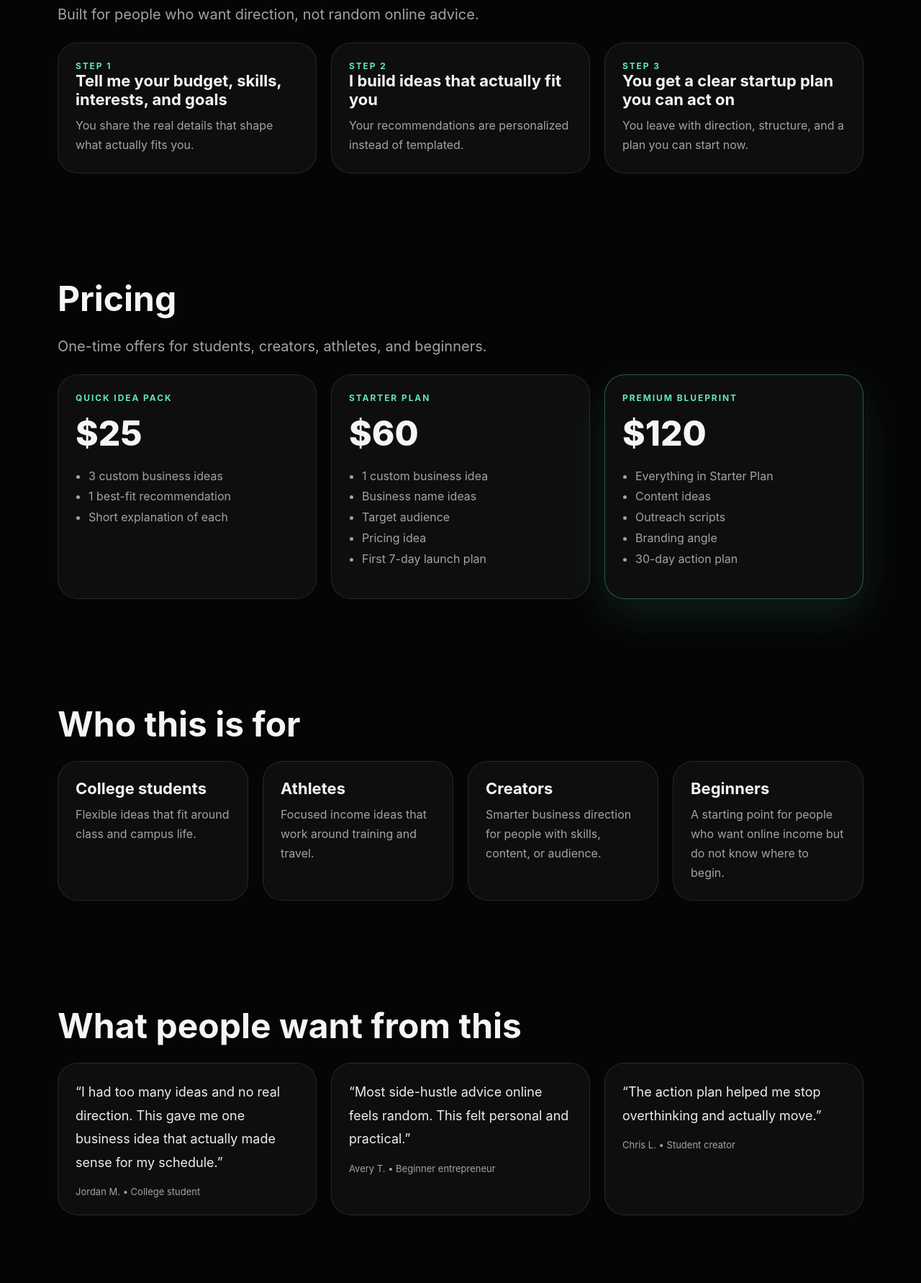
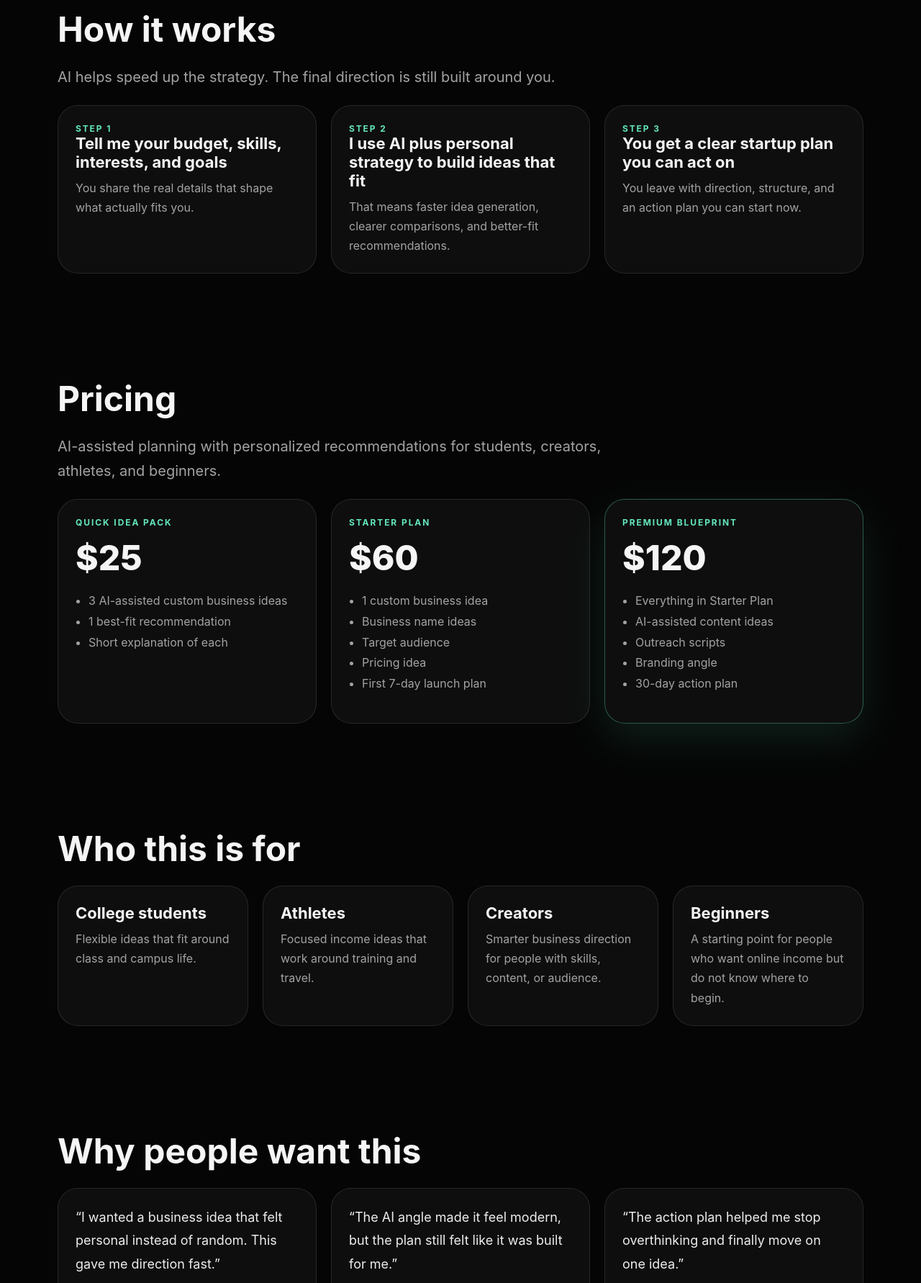
Before and after one commit to owenleoe-tech/idea-to-income-studio-site, a plain HTML site: page index.html/index.html in a window 1280 px wide. Shown: the part 1018-2800 px from the top of the page at 72% size. Drawn offline with Linux system fonts and the light colour scheme.

Commit message:
Update index.html

```diff
--- a/index.html/index.html
+++ b/index.html/index.html
@@ -4,7 +4,7 @@
     <meta charset="UTF-8" />
     <meta name="viewport" content="width=device-width, initial-scale=1.0" />
     <title>Idea to Income Studio</title>
-    <meta name="description" content="Custom business ideas and startup plans for students, creators, athletes, and beginners." />
+    <meta name="description" content="AI-powered business ideas and startup plans for students, creators, athletes, and beginners." />
     <style>
       :root {
         --bg: #050505;
@@ -37,7 +37,7 @@
       .eyebrow { display:inline-block; padding: 8px 14px; border: 1px solid var(--line); border-radius: 999px; color: var(--muted); font-size: 12px; letter-spacing: .2em; text-transform: uppercase; }
       h1 { font-size: clamp(44px, 8vw, 88px); line-height: .98; margin: 18px 0 16px; max-width: 820px; }
       h2 { font-size: clamp(30px, 4vw, 48px); margin: 0 0 12px; }
-      p.lead { max-width: 720px; color: var(--muted); font-size: 20px; line-height: 1.7; }
+      p.lead { max-width: 760px; color: var(--muted); font-size: 20px; line-height: 1.7; }
       .actions { display:flex; flex-wrap:wrap; gap: 14px; margin-top: 28px; }
       .grid { display:grid; gap: 20px; }
       .stats, .steps, .pricing, .people, .testimonials, .contact-grid { grid-template-columns: repeat(auto-fit, minmax(220px, 1fr)); }
@@ -77,28 +77,28 @@
     </div>
 
     <section class="hero wrap">
-      <span class="eyebrow">Custom Business Planning</span>
-      <h1>Custom business ideas built for your situation.</h1>
-      <p class="lead">Idea to Income Studio creates personalized side-hustle and business plans based on your budget, skills, interests, and goals.</p>
+      <span class="eyebrow">AI Business Planning</span>
+      <h1>AI-powered business ideas built for your situation.</h1>
+      <p class="lead">Idea to Income Studio combines AI-assisted idea generation with personal strategy to build startup plans around your budget, skills, interests, and goals.</p>
       <div class="actions">
         <a class="button primary" href="#contact">Get Started</a>
         <a class="button secondary" href="#pricing">See Pricing</a>
       </div>
       <div class="grid stats" style="margin-top:32px;">
-        <div class="card"><h3>1:1 fit</h3><div class="muted">Recommendations built around your actual schedule, skills, and starting point.</div></div>
+        <div class="card"><h3>AI-assisted fit</h3><div class="muted">Ideas shaped around your strengths, available time, and the kind of online income you want.</div></div>
         <div class="card"><h3>One-time</h3><div class="muted">Simple one-time pricing with no subscription pressure.</div></div>
-        <div class="card"><h3>Action-first</h3><div class="muted">Clear next steps so you stop guessing and start moving.</div></div>
+        <div class="card"><h3>Action-first</h3><div class="muted">You get a clear business direction and next steps you can actually use.</div></div>
       </div>
     </section>
 
     <section id="how">
       <div class="wrap">
         <h2>How it works</h2>
-        <p class="lead">Built for people who want direction, not random online advice.</p>
+        <p class="lead">AI helps speed up the strategy. The final direction is still built around you.</p>
         <div class="grid steps" style="margin-top:22px;">
           <div class="card"><div class="tag">Step 1</div><h3>Tell me your budget, skills, interests, and goals</h3><div class="muted">You share the real details that shape what actually fits you.</div></div>
-          <div class="card"><div class="tag">Step 2</div><h3>I build ideas that actually fit you</h3><div class="muted">Your recommendations are personalized instead of templated.</div></div>
-          <div class="card"><div class="tag">Step 3</div><h3>You get a clear startup plan you can act on</h3><div class="muted">You leave with direction, structure, and a plan you can start now.</div></div>
+          <div class="card"><div class="tag">Step 2</div><h3>I use AI plus personal strategy to build ideas that fit</h3><div class="muted">That means faster idea generation, clearer comparisons, and better-fit recommendations.</div></div>
+          <div class="card"><div class="tag">Step 3</div><h3>You get a clear startup plan you can act on</h3><div class="muted">You leave with direction, structure, and an action plan you can start now.</div></div>
         </div>
       </div>
     </section>
@@ -106,11 +106,11 @@
     <section id="pricing">
       <div class="wrap">
         <h2>Pricing</h2>
-        <p class="lead">One-time offers for students, creators, athletes, and beginners.</p>
+        <p class="lead">AI-assisted planning with personalized recommendations for students, creators, athletes, and beginners.</p>
         <div class="grid pricing" style="margin-top:22px;">
-          <div class="card"><div class="tag">Quick Idea Pack</div><div class="price">$25</div><ul><li>3 custom business ideas</li><li>1 best-fit recommendation</li><li>Short explanation of each</li></ul></div>
+          <div class="card"><div class="tag">Quick Idea Pack</div><div class="price">$25</div><ul><li>3 AI-assisted custom business ideas</li><li>1 best-fit recommendation</li><li>Short explanation of each</li></ul></div>
           <div class="card"><div class="tag">Starter Plan</div><div class="price">$60</div><ul><li>1 custom business idea</li><li>Business name ideas</li><li>Target audience</li><li>Pricing idea</li><li>First 7-day launch plan</li></ul></div>
-          <div class="card highlight"><div class="tag">Premium Blueprint</div><div class="price">$120</div><ul><li>Everything in Starter Plan</li><li>Content ideas</li><li>Outreach scripts</li><li>Branding angle</li><li>30-day action plan</li></ul></div>
+          <div class="card highlight"><div class="tag">Premium Blueprint</div><div class="price">$120</div><ul><li>Everything in Starter Plan</li><li>AI-assisted content ideas</li><li>Outreach scripts</li><li>Branding angle</li><li>30-day action plan</li></ul></div>
         </div>
       </div>
     </section>
@@ -129,11 +129,11 @@
 
     <section>
       <div class="wrap">
-        <h2>What people want from this</h2>
+        <h2>Why people want this</h2>
         <div class="grid testimonials" style="margin-top:22px;">
-          <div class="card"><div class="quote">“I had too many ideas and no real direction. This gave me one business idea that actually made sense for my schedule.”</div><div class="sub" style="margin-top:16px;">Jordan M. • College student</div></div>
-          <div class="card"><div class="quote">“Most side-hustle advice online feels random. This felt personal and practical.”</div><div class="sub" style="margin-top:16px;">Avery T. • Beginner entrepreneur</div></div>
-          <div class="card"><div class="quote">“The action plan helped me stop overthinking and actually move.”</div><div class="sub" style="margin-top:16px;">Chris L. • Student creator</div></div>
+          <div class="card"><div class="quote">“I wanted a business idea that felt personal instead of random. This gave me direction fast.”</div><div class="sub" style="margin-top:16px;">Jordan M. • College student</div></div>
+          <div class="card"><div class="quote">“The AI angle made it feel modern, but the plan still felt like it was built for me.”</div><div class="sub" style="margin-top:16px;">Avery T. • Beginner entrepreneur</div></div>
+          <div class="card"><div class="quote">“The action plan helped me stop overthinking and finally move on one idea.”</div><div class="sub" style="margin-top:16px;">Chris L. • Student creator</div></div>
         </div>
       </div>
     </section>
@@ -141,7 +141,7 @@
     <section id="contact">
       <div class="wrap card cta">
         <div class="tag">Get in touch</div>
-        <h2>Stop guessing. Start with a business idea that actually fits you.</h2>
+        <h2>Stop guessing. Start with an AI-powered business idea that actually fits you.</h2>
         <p class="lead" style="margin:0 auto 24px;">Text or email Owen Edwards to get started.</p>
         <div class="grid contact-grid" style="margin-top:24px; text-align:left;">
           <div class="card"><h3>Owner</h3><div class="muted">Owen Edwards</div></div>
@@ -153,7 +153,7 @@
     </section>
 
     <footer>
-      <div class="wrap">Idea to Income Studio • Birmingham, Alabama • From idea to action</div>
+      <div class="wrap">Idea to Income Studio • Birmingham, Alabama • AI-powered strategy from idea to action</div>
     </footer>
 
     <div class="sticky"><a class="button primary" style="width:100%;" href="#contact">Get Started</a></div>
```
